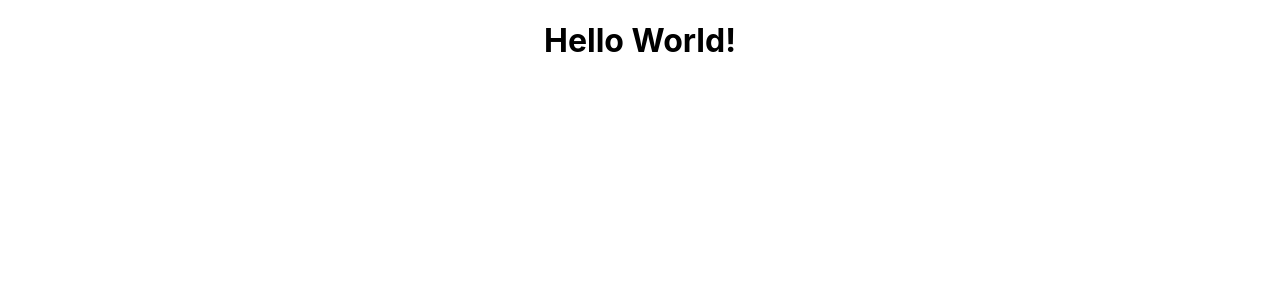
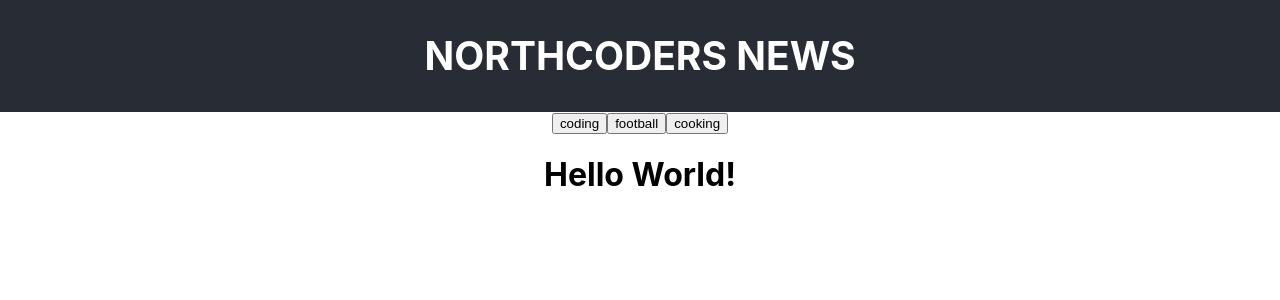
Before and after one commit to HGartland/nc-news-app, a React (Create React App) app: page / in a window 1280 px wide. Shown: the top 300 px of the page. Built offline with nearby package versions, Linux system fonts and the light colour scheme.

Commit message:
app home displays header and hard-coded navbar

```diff
--- a/package.json
+++ b/package.json
@@ -3,6 +3,7 @@
   "version": "0.1.0",
   "private": true,
   "dependencies": {
+    "@reach/router": "^1.2.1",
     "@testing-library/jest-dom": "^4.2.4",
     "@testing-library/react": "^9.3.3",
     "@testing-library/user-event": "^7.1.2",
--- a/src/App.js
+++ b/src/App.js
@@ -1,10 +1,13 @@
 import React from "react";
 import "./App.css";
+import Header from "./components/Header";
+import NavBar from "./components/NavBar";
 
 function App() {
   return (
     <div className="App">
-      <header className="App-header"></header>
+      <Header />
+      <NavBar />
       <h1>Hello World!</h1>
     </div>
   );
--- /dev/null
+++ b/src/components/Header.jsx
@@ -0,0 +1,11 @@
+import React from "react";
+
+const Header = () => {
+  return (
+    <header className="App-header">
+      <h2>{"NORTHCODERS NEWS"}</h2>
+    </header>
+  );
+};
+
+export default Header;
--- /dev/null
+++ b/src/components/NavBar.jsx
@@ -0,0 +1,39 @@
+import React, { Component } from "react";
+import { Link } from "@reach/router";
+
+class NavBar extends Component {
+  state = {
+    topics: [
+      {
+        slug: "coding",
+        description: "Code is love, code is life"
+      },
+      {
+        slug: "football",
+        description: "FOOTIE!"
+      },
+      {
+        slug: "cooking",
+        description: "Hey good looking, what you got cooking?"
+      }
+    ],
+    isLoading: true
+  };
+  render() {
+    if (this.state.NavBar) return <h2>Loading</h2>;
+    return (
+      <section className="Nav-bar">
+        {this.state.topics.map(topic => {
+          const slug = topic.slug;
+          return (
+            <Link to={`/topics/${slug}`} key={slug}>
+              <button>{slug}</button>
+            </Link>
+          );
+        })}
+      </section>
+    );
+  }
+}
+
+export default NavBar;
```
Also changed, not shown: src/components/ArticlesHome.jsx (added), src/components/ArticlesList.jsx (added), 1 other file (tests, documents, lock files or other folders).
